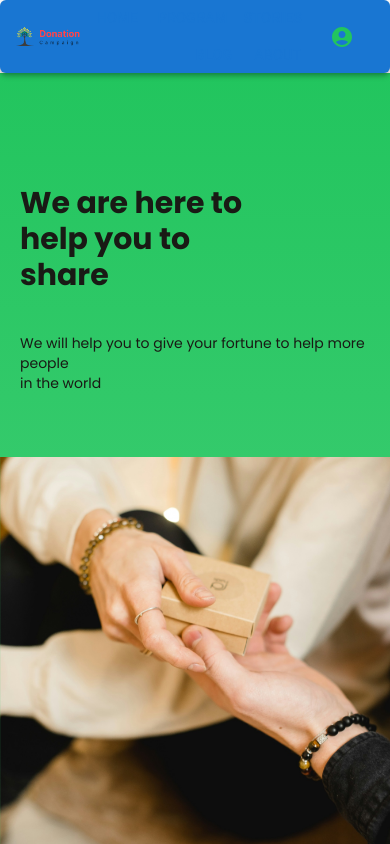
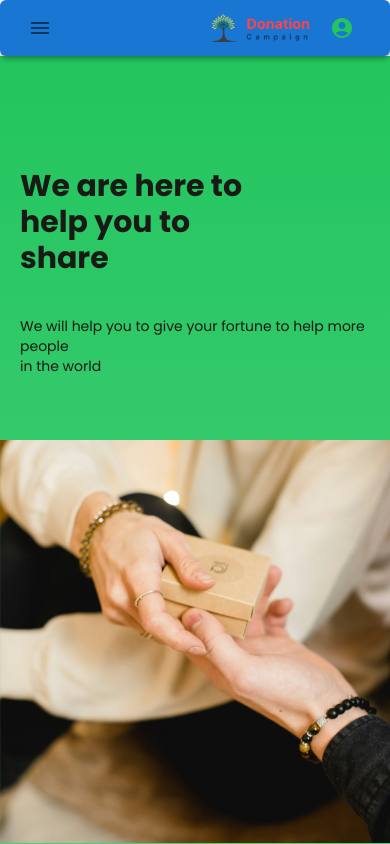
Before and after one commit to bulbulahammed/Donation_Client, a Next.js app: page / in a window 390 px wide. Shown: the top 844 px of the page. Built offline with nearby package versions, Linux system fonts and the light colour scheme.

Commit message:
Update Navbar

```diff
--- a/src/components/shared/Navbar.js
+++ b/src/components/shared/Navbar.js
@@ -1,15 +1,73 @@
+// 'use client'
+// import logo from "@/assets/Logo.png";
+// import AppBar from '@mui/material/AppBar';
+// import Box from '@mui/material/Box';
+// import Button from '@mui/material/Button';
+// import Container from '@mui/material/Container';
+// import Toolbar from '@mui/material/Toolbar';
+// import Image from 'next/image';
+// import Link from "next/link";
+// import { usePathname } from "next/navigation";
+// import ProfileMenu from "../ui/ProfileMenu";
+
+
+// const menuItems = [
+//     {name: "Home", href:"/"},
+//     {name: "Program", href:"/program"},
+//     {name: "Stories", href:"/stories"},
+//     {name: "Blog", href:"/blog"},
+//     {name: "About", href:"/about"},
+// ]
+
+// const Navbar = () => {
+//     const pathname = usePathname();
+//     return (
+//         <>
+//             <AppBar position="sticky" className="bg-white rounded-md bg-clip-padding backdrop-filter backdrop-blur-sm bg-opacity-20">
+//                 <Container maxWidth="xl">
+//                     <Toolbar disableGutters>
+//                         <Link href="/">
+//                             <Image src={logo} width={100} height={100} alt="Logo" />
+//                         </Link>
+//                         <Box className="w-full text-right">
+//                             {
+//                                 menuItems.map((link)=>{
+//                                     const isActive = pathname === link.href || (pathname === "/" && link.href === "/");
+//                                     return (
+//                                         <Link href={link.href} key={link.name}>
+//                                               <Button className={isActive ? "text-black" : "text-black font-bold"} >{link.name}</Button>
+//                                         </Link>
+//                                     );
+//                                 })
+//                             }
+//                         </Box>
+//                         <ProfileMenu />
+//                     </Toolbar>
+//                 </Container>
+//             </AppBar>
+//         </>
+//     );
+// }
+
+// export default Navbar;
+
+
+
  'use client'
 import logo from "@/assets/Logo.png";
+import MenuIcon from '@mui/icons-material/Menu';
 import AppBar from '@mui/material/AppBar';
 import Box from '@mui/material/Box';
 import Button from '@mui/material/Button';
 import Container from '@mui/material/Container';
+import IconButton from '@mui/material/IconButton';
+import Menu from '@mui/material/Menu';
 import Toolbar from '@mui/material/Toolbar';
 import Image from 'next/image';
 import Link from "next/link";
 import { usePathname } from "next/navigation";
+import * as React from 'react';
 import ProfileMenu from "../ui/ProfileMenu";
-
 
 const menuItems = [
     {name: "Home", href:"/"},
@@ -19,36 +77,90 @@ const menuItems = [
     {name: "About", href:"/about"},
 ]
 
+
 const Navbar = () => {
-
+  const [anchorElNav, setAnchorElNav] = React.useState(null);
+  const [anchorElUser, setAnchorElUser] = React.useState(null);
   const pathname = usePathname();
 
+  const handleOpenNavMenu = (event) => {
+    setAnchorElNav(event.currentTarget);
+  };
+
+  const handleCloseNavMenu = () => {
+    setAnchorElNav(null);
+  };
+
+
   return (
-        <>
-            <AppBar position="sticky" className="bg-green-900 rounded-md bg-clip-padding backdrop-filter backdrop-blur-sm bg-opacity-20">
+    <AppBar position="sticky" className="bg-white rounded-md bg-clip-padding backdrop-filter backdrop-blur-sm bg-opacity-20">
       <Container maxWidth="xl">
         <Toolbar disableGutters>
-                        <Link href="/">
+          <Link href="/" className="hidden md:block" >
             <Image src={logo} width={100} height={100} alt="Logo" />
           </Link>
-                        <Box className="w-full text-right">
+          <Box sx={{ flexGrow: 1, display: { xs: 'flex', md: 'none' }}}>
+            <IconButton
+              size="large"
+              aria-label="account of current user"
+              aria-controls="menu-appbar"
+              aria-haspopup="true"
+              onClick={handleOpenNavMenu}
+              className="text-green-500"
+            >
+              <MenuIcon />
+            </IconButton>
+            <Menu
+              id="menu-appbar"
+              anchorEl={anchorElNav}
+              anchorOrigin={{
+                vertical: 'bottom',
+                horizontal: 'left',
+              }}
+              keepMounted
+              transformOrigin={{
+                vertical: 'top',
+                horizontal: 'left',
+              }}
+              open={Boolean(anchorElNav)}
+              onClose={handleCloseNavMenu}
+              sx={{
+                display: { xs: 'block', md: 'none' },
+              }}
+            >
+              <Box className="flex flex-col">
               {
                   menuItems.map((link)=>{
                       const isActive = pathname === link.href || (pathname === "/" && link.href === "/");
                       return (
-                                        <Link href={link.href} key={link.name} >
-                                              <Button className={isActive ? "text-green-500" : "text-red-600"} >{link.name}</Button>
+                          <Link href={link.href} key={link.name}>
+                              <Button className={isActive ? "text-black" : "text-black font-bold"} >{link.name}</Button>
                           </Link>
                       );
                   })
                 }
               </Box>
+            </Menu>
+          </Box>
+          <Box className="w-full text-right hidden md:block">
+            {
+              menuItems.map((link)=>{
+                const isActive = pathname === link.href || (pathname === "/" && link.href === "/");
+                  return (
+                    <Link href={link.href} key={link.name}>
+                      <Button className={isActive ? "text-black" : "text-black font-bold"} >{link.name}</Button>
+                    </Link>
+                  );
+              })
+            }
+          </Box>
+          <Link href="/" className="block mx-auto md:hidden text-center">
+            <Image src={logo} width={100} height={100} alt="Logo" />
+          </Link>
             <ProfileMenu />
         </Toolbar>
       </Container>
     </AppBar>
-        </>
   );
 }
-
 export default Navbar;
```
Lines whose indentation alone changed are shown as unchanged.
